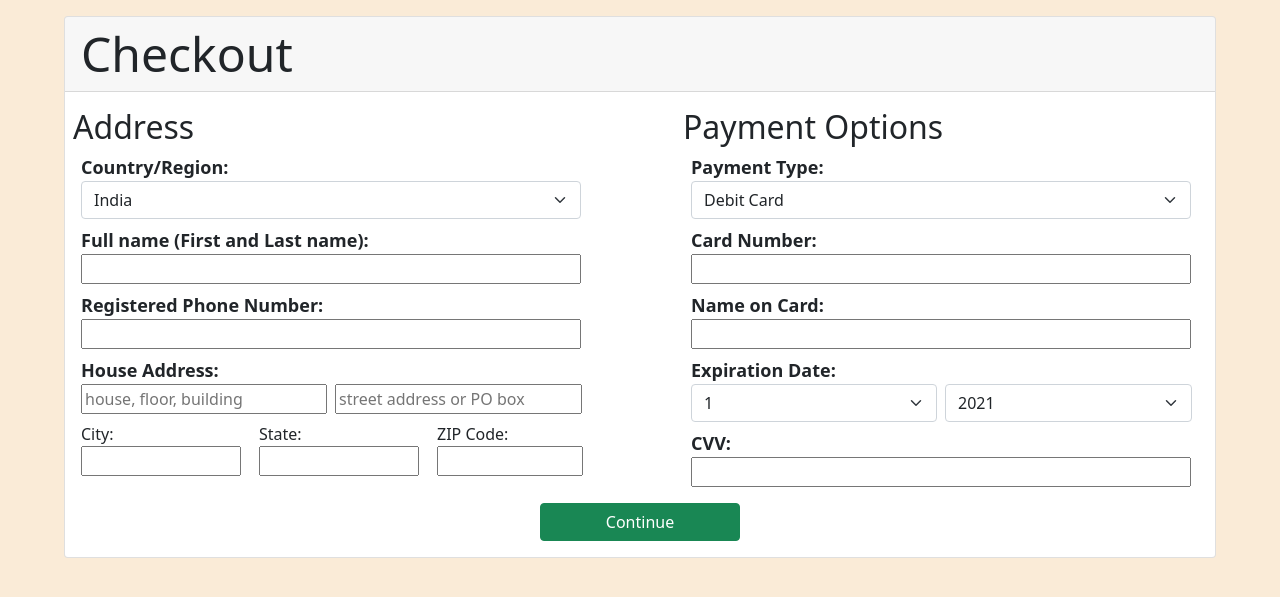
After one commit to EtashTyagi/fcs_ecommerce, a Django app: page /checkout/ in a window 1280 px wide. The commit adds this page. Shown: the top 597 px of the page. Run offline with Django 3.2, Linux system fonts and the light colour scheme; some libraries are stand-ins or nearby versions.

Commit message:
Basic checkout

```diff
--- a/Main/settings.py
+++ b/Main/settings.py
@@ -25,7 +25,7 @@ SECRET_KEY = 'django-insecure--pyusjbuve0rh^&*9j-nd)l55sw67l$@^hfy-!1c7zz--ol7s&
 # SECURITY WARNING: don't run with debug turned on in production!
 DEBUG = True
 
-ALLOWED_HOSTS = ["127.0.0.1"]
+ALLOWED_HOSTS = ["127.0.0.1", "192.168.1.10"]
 
 
 # Application definition
--- a/Main/views.py
+++ b/Main/views.py
@@ -31,6 +31,10 @@ def signup(request):
 def item(request):
     return render(request, 'main_item_page.html')
 
+
+def checkout(request):
+    return render(request, 'checkout.html')
+
 all_views = {
     "admin": {"url": "admin/", "view": admin.site.urls},
     "cart": {"url": "cart/", "view": cart},
@@ -39,5 +43,6 @@ all_views = {
     "login": {"url": "login/", "view": login},
     "signup": {"url": "signup/", "view": signup},
     "sell": {"url": "sell/", "view": sell},
-    "item": {"url": "item/", "view": item}
+    "item": {"url": "item/", "view": item},
+    "checkout": {"url": "checkout/", "view": checkout}
 }
--- /dev/null
+++ b/templates/checkout.html
@@ -0,0 +1,131 @@
+{% load static %}
+<!DOCTYPE html>
+<html lang="en">
+<head>
+    <meta charset="UTF-8">
+    <title>FCS | Checkout</title>
+
+    <link href="{% static 'css/bootstrap.min.css' %}" rel="stylesheet">
+    <script src="https://ajax.googleapis.com/ajax/libs/jquery/1.12.4/jquery.min.js"></script>
+    <script src="{% static 'bootstrap/bootstrap.min.js' %}"></script>
+</head>
+<body style="background: antiquewhite">
+<div class="w-100 d-flex align-items-center justify-content-center my-3">
+    <div class="card d-flex flex-column pb-3 align-items-center" style="width: 90%">
+        <span class="h1 card-header w-100" style="font-size: xxx-large">Checkout</span>
+
+        <form class="form d-flex flex-row flex-wrap justify-content-between w-100">
+            <div class="d-flex flex-column w-100" style="max-width: 540px;">
+                <span class="h1 p-2 pb-0 mt-2" style="font-size: xx-large">Address</span>
+                <label class="d-flex flex-column overflow-hidden ms-2">
+                    <span class="ms-2" style="font-size: large; font-weight: 600">Country/Region:</span>
+                    <select class="form-select ms-2" style=" width: 95%; max-width: 500px">
+                        <option value="India">India</option>
+                        <option value="USA">USA</option>
+                    </select>
+                </label>
+                <label class="d-flex flex-column overflow-hidden ms-2 mt-2">
+                    <span class="ms-2" style="font-size: large; font-weight: 600">Full name (First and Last name):</span>
+                    <input type="text" class="mx-2" style="max-width: 500px; width: 95%">
+                </label>
+                <label class="d-flex flex-column overflow-hidden ms-2 mt-2">
+                    <span class="ms-2" style="font-size: large; font-weight: 600">Registered Phone Number:</span>
+                    <input  class="ms-2" style="width: 95%; max-width: 500px"
+                            oninput="if (this.value.length > this.maxLength) this.value = this.value.slice(0, this.maxLength);"
+                            type = "text"
+                            maxlength = "10">
+                </label>
+                <label class="d-flex flex-column overflow-hidden ms-2 mt-2">
+                    <span class="ms-2" style="font-size: large; font-weight: 600">House Address:</span>
+                    <label class="d-flex flex-row">
+                        <input  type="text" class="ms-2" style="width: 46.5%; max-width: 246px" placeholder="house, floor, building">
+                        <input  type="text" class="ms-2" style="width: 46.8%; max-width: 247px" placeholder="street address or PO box">
+                    </label>
+                </label>
+                <label class="d-flex flex-row overflow-hidden ms-2 mt-2">
+                    <label class="d-flex flex-column">
+                        <span class="ms-2" style="font-size: medium; font-weight: 500">City:</span>
+                        <input  type="text" class="ms-2" style="width: 90%; max-width: 170px">
+                    </label>
+                    <label class="d-flex flex-column">
+                        <span class="ms-2" style="font-size: medium; font-weight: 500">State:</span>
+                        <input  type="text" class="ms-2" style="width: 90%; max-width: 170px">
+                    </label>
+                    <label class="d-flex flex-column">
+                        <span class="ms-2" style="font-size: medium; font-weight: 500">ZIP Code:</span>
+                        <input  type="text" class="ms-2" style="width: 86%; max-width: 162px">
+                    </label>
+                </label>
+
+            </div>
+
+            <div class="d-flex flex-column w-100" style="max-width: 540px;">
+                <span class="h1 p-2 pb-0 mt-2" style="font-size: xx-large">Payment Options</span>
+                <label class="d-flex flex-column overflow-hidden ms-2">
+                <span class="ms-2" style="font-size: large; font-weight: 600">Payment Type:</span>
+                <select class="form-select ms-2" style=" width: 95%; max-width: 500px">
+                    <option value="credit">Debit Card</option>
+                </select>
+            </label>
+            <label class="d-flex flex-column overflow-hidden ms-2 mt-2">
+                <span class="ms-2" style="font-size: large; font-weight: 600">Card Number:</span>
+                <input type="text" class="mx-2" style="max-width: 500px; width: 95%">
+            </label>
+            <label class="d-flex flex-column overflow-hidden ms-2 mt-2">
+                <span class="ms-2" style="font-size: large; font-weight: 600">Name on Card:</span>
+                <input type="text" class="mx-2" style="max-width: 500px; width: 95%">
+            </label>
+            <label class="d-flex flex-column overflow-hidden ms-2 mt-2">
+                <span class="ms-2" style="font-size: large; font-weight: 600">Expiration Date:</span>
+                <label class="d-flex flex-row">
+                    <select class="form-select ms-2" style=" width: 46.5%; max-width: 246px">
+                        <option value="credit">1</option>
+                        <option value="credit">2</option>
+                        <option value="credit">3</option>
+                        <option value="credit">4</option>
+                        <option value="credit">5</option>
+                        <option value="credit">6</option>
+                        <option value="credit">7</option>
+                        <option value="credit">8</option>
+                        <option value="credit">9</option>
+                        <option value="credit">10</option>
+                        <option value="credit">11</option>
+                        <option value="credit">12</option>
+                    </select>
+                    <select class="form-select ms-2" style=" width: 46.5%; max-width: 247px">
+                        <option value="credit">2021</option>
+                        <option value="credit">2022</option>
+                        <option value="credit">2023</option>
+                        <option value="credit">2024</option>
+                        <option value="credit">2025</option>
+                        <option value="credit">2026</option>
+                        <option value="credit">2027</option>
+                        <option value="credit">2028</option>
+                        <option value="credit">2029</option>
+                        <option value="credit">2030</option>
+                        <option value="credit">2031</option>
+                        <option value="credit">2032</option>
+                        <option value="credit">2033</option>
+                        <option value="credit">2034</option>
+                        <option value="credit">2035</option>
+                        <option value="credit">2036</option>
+                        <option value="credit">2037</option>
+                        <option value="credit">2038</option>
+                        <option value="credit">2039</option>
+                        <option value="credit">2040</option>
+                        <option value="credit">2041</option>
+                    </select>
+                </label>
+            </label>
+            <label class="d-flex flex-column overflow-hidden ms-2 mt-2">
+                <span class="ms-2" style="font-size: large; font-weight: 600">CVV:</span>
+                <input type="text" class="mx-2" style="max-width: 500px; width: 95%">
+            </label>
+
+            </div>
+        </form>
+        <button class="btn btn-success mt-3" style="width: 95%; max-width: 200px">Continue</button>
+    </div>
+</div>
+</body>
+</html>
```
Also changed, not shown: static/js/FetchItems.js (+9 -2 lines), static/js/components/Cart.js (+5 -5 lines), templates/login.html (+7 -6 lines), templates/sell.html (+5 -2 lines), templates/signup.html (+4 -4 lines).
